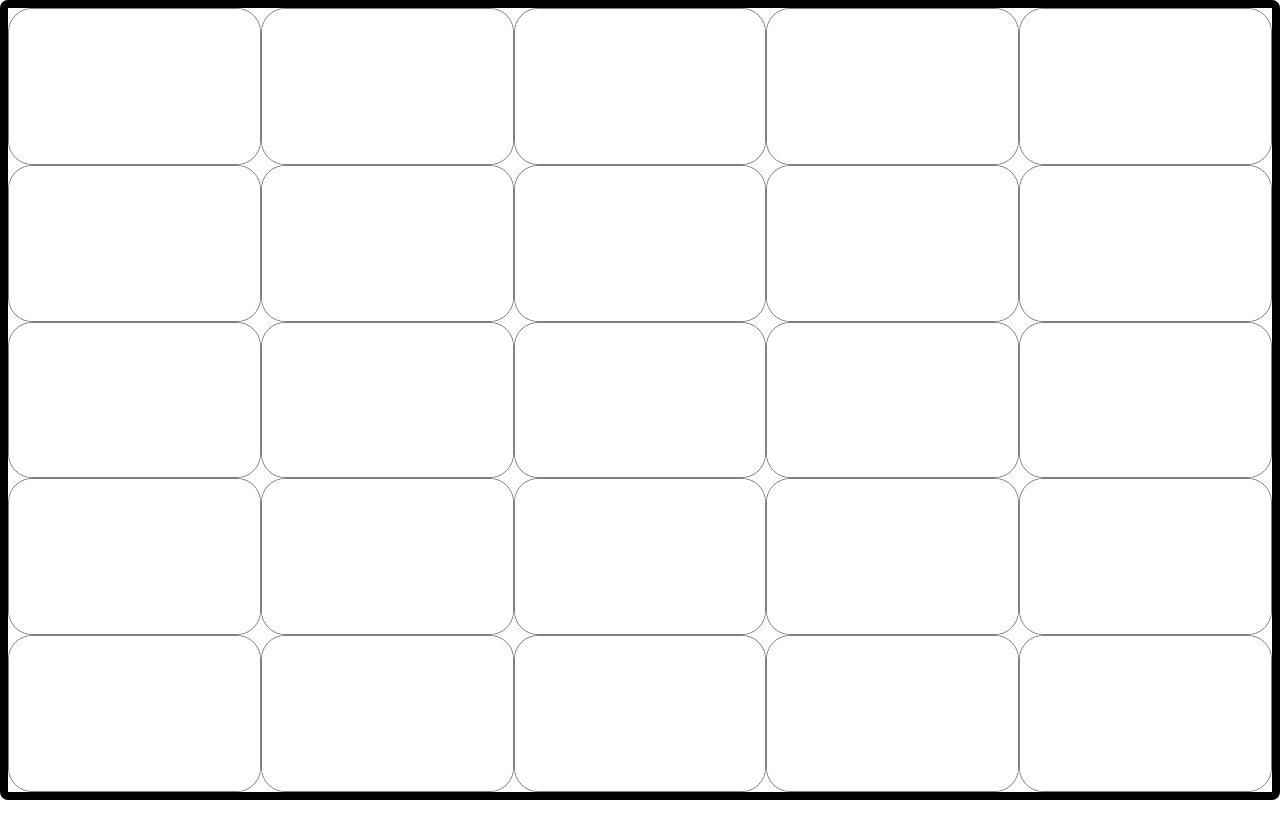
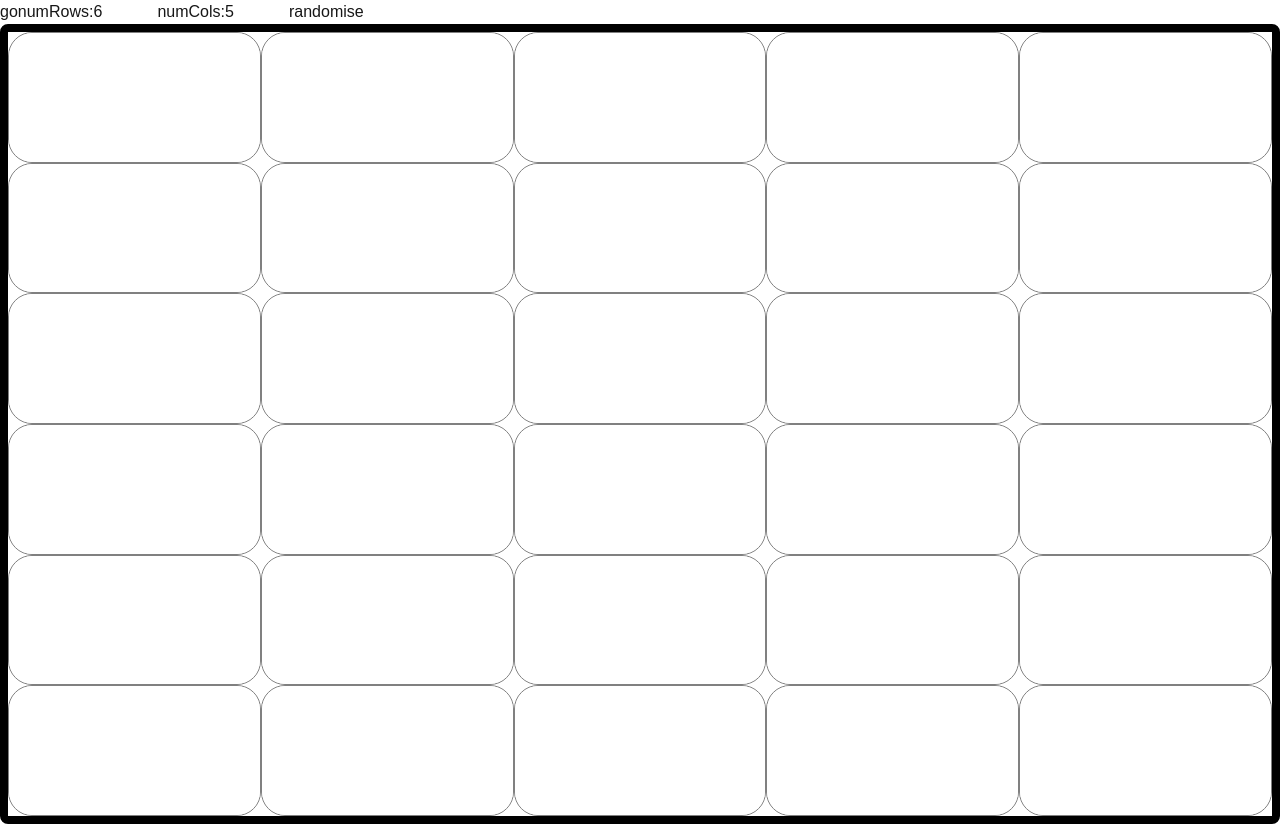
Before and after one commit to Pjstilwell/PersonalSite, a Next.js app in the folder still-peter/: page / in a window 1280 px wide. Before the commit the page ends 800 px from the top, so only its background shows below. Built offline with nearby package versions, Linux system fonts and the light colour scheme.

Commit message:
Added buttons to customise number of rows and columns. Added button to go to next iteration and to randomise the starting grid

```diff
--- a/still-peter/src/app/globals.css
+++ b/still-peter/src/app/globals.css
@@ -29,6 +29,11 @@ body {
   width: 100%;
 }
 
+.home-wrapper {
+  width: 100%;
+  height: 100%;
+}
+
 .page-wrapper {
   border-radius: 0.5rem;
   border-color: black;
@@ -40,6 +45,10 @@ body {
 .grid-wrapper {
   display: flex;
   height: calc(100% / 5);
+  width: 100%;
+}
+
+.control-wrapper {
   width: 100%;
 }
 
--- a/still-peter/src/app/page.tsx
+++ b/still-peter/src/app/page.tsx
@@ -1,68 +1,270 @@
-'use client';
+"use client";
 import Image from "next/image";
-import { useState } from "react";
+import { useEffect, useRef, useState } from "react";
+import { GridIteration } from "./gridIteration";
+import { randomInt } from "crypto";
 
 export default function Home() {
-  let numRows: number = 5;
-  let numCols: number = 5;
+  const [numRows, setNumRows] = useState(6);
+  const [numCols, setNumCols] = useState(5);
+  const [iteration, setIteration] = useState(
+    initialiseZeroArray(numRows, numCols)
+  );
+  const [nextIteration, setNextIteration] = useState(
+    initialiseZeroArray(numRows, numCols)
+  );
 
-  let iteration = createIterationArray(numRows, numCols);
+  useEffect(() => {
+    const newIteration = initialiseZeroArray(numRows, numCols);
+    const newNextIteration = initialiseZeroArray(numRows, numCols);
 
-  const squareClickedParent = (squareIndexRow: number, squareIndexCol: number) => {
-    console.log(squareIndexRow);
-    console.log(squareIndexCol);
+    setIteration(newIteration);
+    setNextIteration(newNextIteration);
+  }, [numRows, numCols]);
+
+  function squareClicked(rowIndex: number, colIndex: number, newVal: boolean) {
+    setNextIteration(
+      setStateOfPosition(rowIndex, colIndex, newVal, nextIteration)
+    );
+  }
+
+  function goClicked() {
+    let newIteration = calculateNextIteration(nextIteration, numRows, numCols);
+    setNextIteration(newIteration);
+    setIteration(newIteration);
+  }
+
+  function numRowsChanged(val: string) {
+    const numVal = parseInt(val, 10);
+    if (!isNaN(numVal)) {
+      setNumRows(numVal);
+    }
+  }
+
+  function numColsChanged(val: string) {
+    const numVal = parseInt(val, 10);
+    if (!isNaN(numVal)) {
+      setNumCols(numVal);
+    }
+  }
+
+  function randomise() {
+    let newIteration = randomiseIteration(numRows, numCols);
+    setNextIteration(newIteration);
+    setIteration(newIteration);
+  }
+
+  let props = {
+    iteration: iteration,
+    squareClicked,
+    numRows: numRows,
+    numCols: numCols,
   };
 
+  let controlProps = {
+    goClicked,
+    numRows: numRows,
+    numRowsChanged,
+    numCols: numCols,
+    numColsChanged,
+    randomise
+  };
+
+  return (
+    <div className="home-wrapper">
+      <Controls {...controlProps} />
+      {iteration.length === numRows && iteration[0]?.length === numCols ? (
+        <Grid {...props} />
+      ) : (
+        <div>Loading Grid...</div>
+      )}
+    </div>
+  );
+}
+
+function Grid(props: any) {
+  let iteration = props.iteration;
+
+  // Add defensive checks
+  if (!iteration || iteration.length === 0 || !iteration[0] || iteration[0].length === 0) {
+    return <div>Loading...</div>;
+  }
+
   let rows = [];
-  for (let i = 0; i < numRows; i++) {
-    const row = [];
-    for (let j = 0; j < numCols; j++) {
-      let props = {
-        squareKey: i + '-' + j,
+  for (let i = 0; i < props.numRows; i++) {
+    let row = [];
+
+    //for every element in numCols create a Square in the current row,
+    //give it a unique key
+    for (let j = 0; j < props.numCols; j++) {
+      let squareProps = {
+        squareKey: i + "-" + j,
         stateInput: iteration[i][j],
-        squareClickedParent: squareClickedParent,
         squareIndexRow: i,
         squareIndexCol: j,
+        squareClicked: props.squareClicked,
+        numRows: props.numRows,
+        numCols: props.numCols
       };
-      const key = i + '-' + j;
-      row.push(<Square {...props}/>);
+      row.push(squareProps);
     }
-    rows.push(<div className="grid-wrapper" key={i}>{row}</div>);
+    rows.push(
+      <div className="grid-wrapper" key={i} style={{ height: `calc(100% / ${props.numRows})`}}>
+        {row.map((val, index) => {
+          return <Square {...val} key={i + "-" + index} />;
+        })}
+      </div>
+    );
   }
 
   return <div className="page-wrapper">{rows}</div>;
 }
 
+function Controls(props: any) {
+  return (
+    <div className="control-wrapper">
+      <button onClick={() => props.goClicked()}>go</button>
+      numRows:
+      <input
+        type="number"
+        min={0}
+        max={100}
+        value={props.numRows}
+        onChange={(e) => props.numRowsChanged(e.target.value)}
+      ></input>
+      numCols:
+      <input
+        type="number"
+        min={0}
+        max={100}
+        value={props.numCols}
+        onChange={(e) => props.numColsChanged(e.target.value)}
+      ></input>
+
+<button onClick={() => props.randomise()}>randomise</button>
+    </div>
+  );
+}
+
 function Square(props: any) {
-    const [state, setState] = useState(props.stateInput);
+  const [squareState, setSquareState] = useState<boolean | null>(null);
+
+  useEffect(() => {
+    setSquareState(props.stateInput);
+  }, [props]);
 
   function squareClicked() {
-      setState(!state);
+    let newVal = !squareState;
+    setSquareState(newVal);
+
+    //tell Home
+    props.squareClicked(props.squareIndexRow, props.squareIndexCol, newVal);
   }
 
   return (
-      <div className="square-wrapper" key={props.squareKey}>
+    <div className="square-wrapper" key={props.squareKey} style={{ width: `calc(100% / ${props.numCols})`}}>
       <button
         className="square-button"
-          style={{ backgroundColor: state ? "black" : "white" }}
-          onClick={() => {props.squareClickedParent(props.squareIndexRow, props.squareIndexCol); squareClicked()}
-          }
+        style={{ backgroundColor: squareState ? "black" : "white" }}
+        onClick={() => {
+          squareClicked();
+        }}
       ></button>
     </div>
   );
 }
 
+function initialiseZeroArray(numRows: any, numCols: any) {
+  return createIterationArray(numRows, numCols);
+}
+
 function createIterationArray(numRows: number, numCols: number): boolean[][] {
   let iteration: boolean[][] = [];
-  let iterationRow: boolean[] = [];
-
-  for (let i = 0; i < numCols; i++) {
-    iterationRow.push(false);
-  }
 
   for (let i = 0; i < numRows; i++) {
-    iteration.push(iterationRow);
+    iteration[i] = Array(numCols).fill(false);
   }
 
   return iteration;
 }
+
+function setStateOfPosition(
+  rowIndex: number,
+  colIndex: number,
+  state: boolean,
+  newIteration: boolean[][]
+) {
+  newIteration[rowIndex][colIndex] = state;
+  return newIteration;
+}
+
+function calculateNextIteration(
+  currentIteration: boolean[][],
+  numRows: number,
+  numCols: number
+): boolean[][] {
+  const ci = takeMatrixCopy(currentIteration);
+  let nextIteration = takeMatrixCopy(currentIteration);
+
+  /**
+   * Any live cell with fewer than two live neighbours dies, as if by underpopulation.
+   * Any live cell with two or three live neighbours lives on to the next generation.
+   * Any live cell with more than three live neighbours dies, as if by overpopulation.
+   * Any dead cell with exactly three live neighbours becomes a live cell, as if by reproduction.
+   */
+  for (let i: number = 0; i < numCols; i++) {
+    for (let j: number = 0; j < numRows; j++) {
+      let numLiveNeighbours = 0;
+      if (i != numCols - 1 && j != numRows - 1 && ci[i + 1][j + 1])
+        numLiveNeighbours++;
+      if (i != numCols - 1 && ci[i + 1][j]) numLiveNeighbours++;
+      if (i != numCols - 1 && j != 0 && ci[i + 1][j - 1]) numLiveNeighbours++;
+      if (i != 0 && j != numRows - 1 && ci[i - 1][j + 1]) numLiveNeighbours++;
+      if (i != 0 && ci[i - 1][j]) numLiveNeighbours++;
+      if (i != 0 && j != 0 && ci[i - 1][j - 1]) numLiveNeighbours++;
+      if (j != numRows - 1 && ci[i][j + 1]) numLiveNeighbours++;
+      if (j != 0 && ci[i][j - 1]) numLiveNeighbours++;
+
+      if (ci[i][j]) {
+        if (numLiveNeighbours < 2) nextIteration[i][j] = !nextIteration[i][j];
+        if (numLiveNeighbours > 3) nextIteration[i][j] = !nextIteration[i][j];
+      } else {
+        if (numLiveNeighbours == 3) nextIteration[i][j] = !nextIteration[i][j];
+      }
+
+      // console.log(
+      //   "i: " + i + " j: " + j + " liveneighbours: " + numLiveNeighbours + " was: " + currentIteration[i][j] + " now: " + nextIteration[i][j]
+      // );
+    }
+  }
+
+  // console.log(nextIteration);
+
+  return nextIteration;
+}
+
+function takeMatrixCopy(input: boolean[][]): boolean[][] {
+  let output: boolean[][] = [];
+
+  for (let i = 0; i < input.length; i++) {
+    output[i] = [];
+    for (let j = 0; j < input[i].length; j++) {
+      output[i][j] = input[i][j];
+    }
+  }
+
+  return output;
+}
+
+function randomiseIteration(numRows: number, numCols: number): boolean[][] {
+  let iteration: boolean[][] = [];
+
+  for (let i = 0; i < numRows; i++) {
+    iteration[i] = [];
+    for (let j = 0; j < numCols; j++) {
+      iteration[i][j] = Math.random() < 0.5;
+    }
+  }
+
+  return iteration;
+}
```
Also changed, not shown: still-peter/src/app/square.tsx (deleted). Lines whose indentation alone changed are shown as unchanged.
